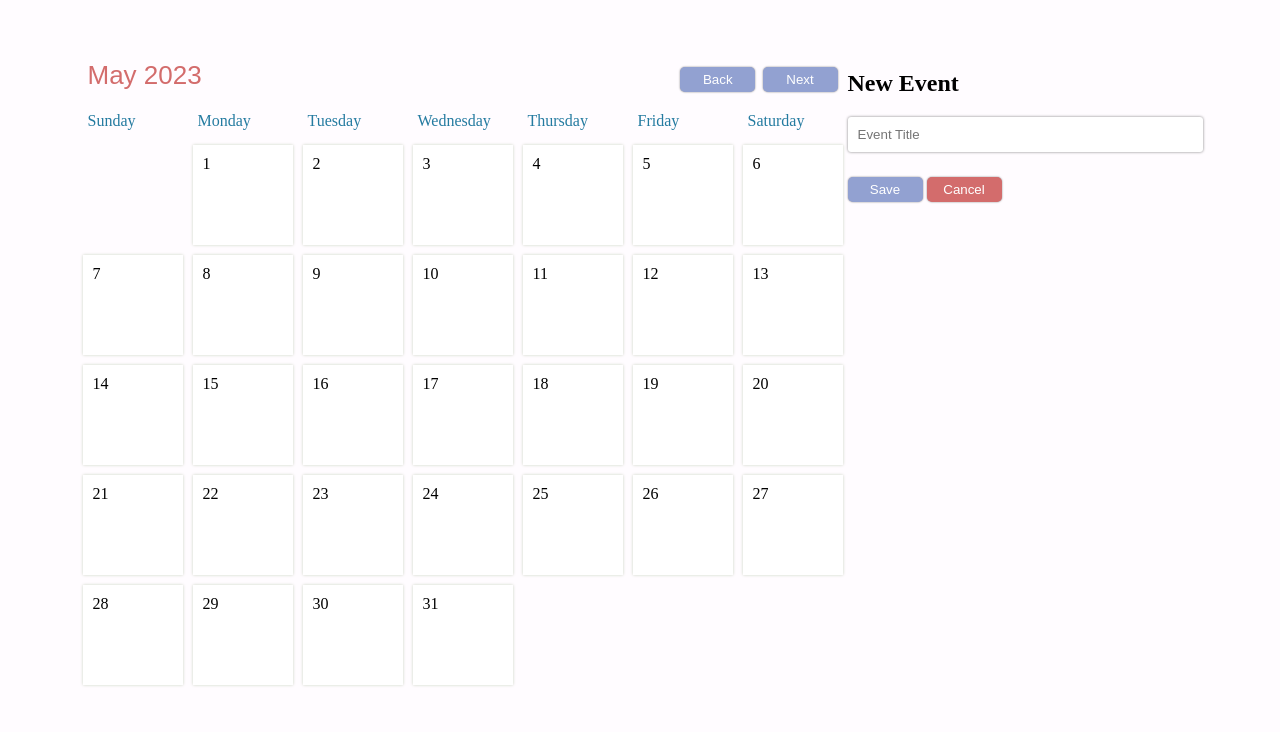
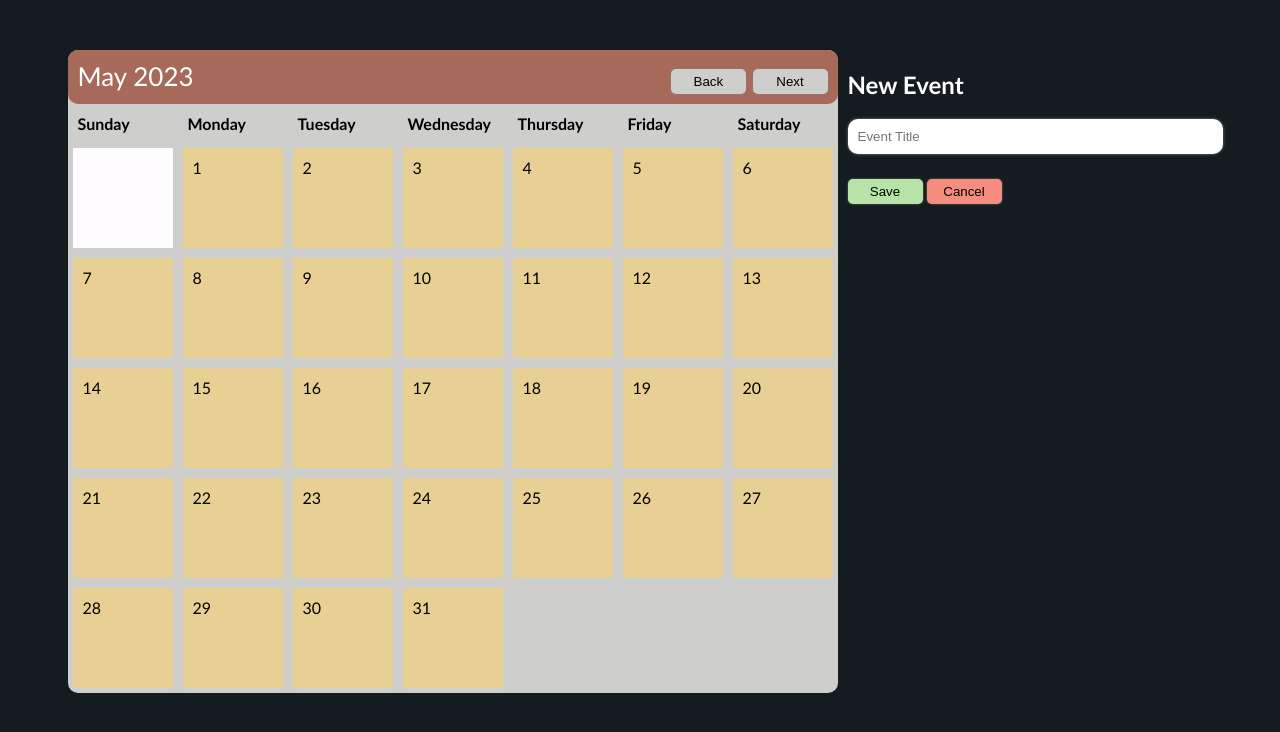
Before and after one commit to PrestleyF/calender-app, a plain HTML site: page index.html in a window 1280 px wide. Drawn offline with Linux system fonts and the light colour scheme.

Commit message:
css styling

```diff
--- a/index.html
+++ b/index.html
@@ -35,7 +35,7 @@
 
   </div>
     <div id="newEvenModal">
-    <h2>New Event</h2>
+    <h2 id="newEvents">New Event</h2>
       <input id="eventTitleInput" placeholder="Event Title"/>
 
       <button id="saveButton">Save</button>
--- a/server.js
+++ b/server.js
@@ -83,7 +83,6 @@ function initButtons(){
 
     document.getElementById('saveButton', () =>{});
 
-    document.getElementById('cancelButton').addEventListener('click',);
 }
 
 
--- a/style.css
+++ b/style.css
@@ -2,7 +2,7 @@ body {
   display: flex;
   margin-top: 50px;
   justify-content: center;
-  background-color: #FFFCFF;
+  background-color: #151C20;
 }
 button {
   width: 75px;
@@ -12,27 +12,35 @@ button {
   outline: none;
   padding: 5px;
   border-radius: 5px;
-  color: white;
+  color: whi;
+  font-weight: 300px;
 }
 
 #header {
   padding: 10px;
-  color: #d36c6c;
+  color: white;
   font-size: 26px;
-  font-family: sans-serif;
+  font-weight: 200px;
+  font-family: 'Gill Sans', 'Gill Sans MT', Calibri, 'Trebuchet MS', sans-serif;
   display: flex;
   justify-content: space-between;
+  background-color:  #A76A5A;
+  border-radius: 10px;
 }
 #header button {
-  background-color:#92a1d1;
+  background-color:#CECECD;
 }
 #container {
   width: 770px;
+  background-color: #CECECD;
+  border-radius: 10px;
 }
 #weekdays {
   width: 100%;
   display: flex;
-  color: #247BA0;
+  color: black;
+  font-weight: bold;
+  font-family: 'Gill Sans', 'Gill Sans MT', Calibri, 'Trebuchet MS', sans-serif;
 }
 #weekdays div {
   width: 100px;
@@ -50,15 +58,16 @@ button {
   height: 100px;
   cursor: pointer;
   box-sizing: border-box;
-  background-color: white;
+  background-color: #E8D094;
   margin: 5px;
   box-shadow: 0px 0px 3px #CBD4C2;
   display: flex;
   flex-direction: column;
   justify-content: space-between;
+  font-family: 'Gill Sans', 'Gill Sans MT', Calibri, 'Trebuchet MS', sans-serif;
 }
 .day:hover {
-  background-color: #e8faed;
+  background-color: #9FBBA2;
 }
 
 .day + #currentDay {
@@ -68,7 +77,7 @@ button {
   font-size: 10px;
   padding: 3px;
   background-color: #58bae4;
-  color: white;
+  color: red;
   border-radius: 5px;
   max-height: 55px;
   overflow: hidden;
@@ -78,41 +87,51 @@ button {
   background-color: #FFFCFF !important;
   box-shadow: none !important;
 }
+#newEvents{
+    color: white;
+    font-family: 'Gill Sans', 'Gill Sans MT', Calibri, 'Trebuchet MS', sans-serif;
+    font-weight: 100px;
+    padding-left:10px ;
+}
 #newEventModal, #deleteEventModal {
   display: none;
   z-index: 20;
   padding: 25px;
-  background-color: #e8f4fa;
+  background-color: #CECECD;
   box-shadow: 0px 0px 3px black;
   border-radius: 5px;
   width: 350px;
   top: 100px;
   left: calc(50% - 175px);
   position: absolute;
-  font-family: sans-serif;
+  font-family: 'Gill Sans', 'Gill Sans MT', Calibri, 'Trebuchet MS', sans-serif;
+  font-weight: bold;
 }
 #eventTitleInput {
   padding: 10px;
   width: 100%;
   box-sizing: border-box;
   margin-bottom: 25px;
-  border-radius: 3px;
+  margin-left: 10px;
+  border-radius: 10px;
   outline: none;
   border: none;
   box-shadow: 0px 0px 3px gray;
 }
-#eventTitleInput.error {
-  border: 2px solid red;
-}
+
 #cancelButton, #deleteButton {
-  background-color: #d36c6c;
+  background-color: #F48D7F;
 }
 #saveButton, #closeButton {
-  background-color: #92a1d1;
+  background-color: #B8E3A8;
+  margin-left: 10px;
 }
 #eventText {
-  font-size: 14px;
+  font-size: 70px;
+  font-family: 'Gill Sans', 'Gill Sans MT', Calibri, 'Trebuchet MS', sans-serif;
 }
+
+
 #modalBackDrop {
   display: none;
   top: 0px;
```
